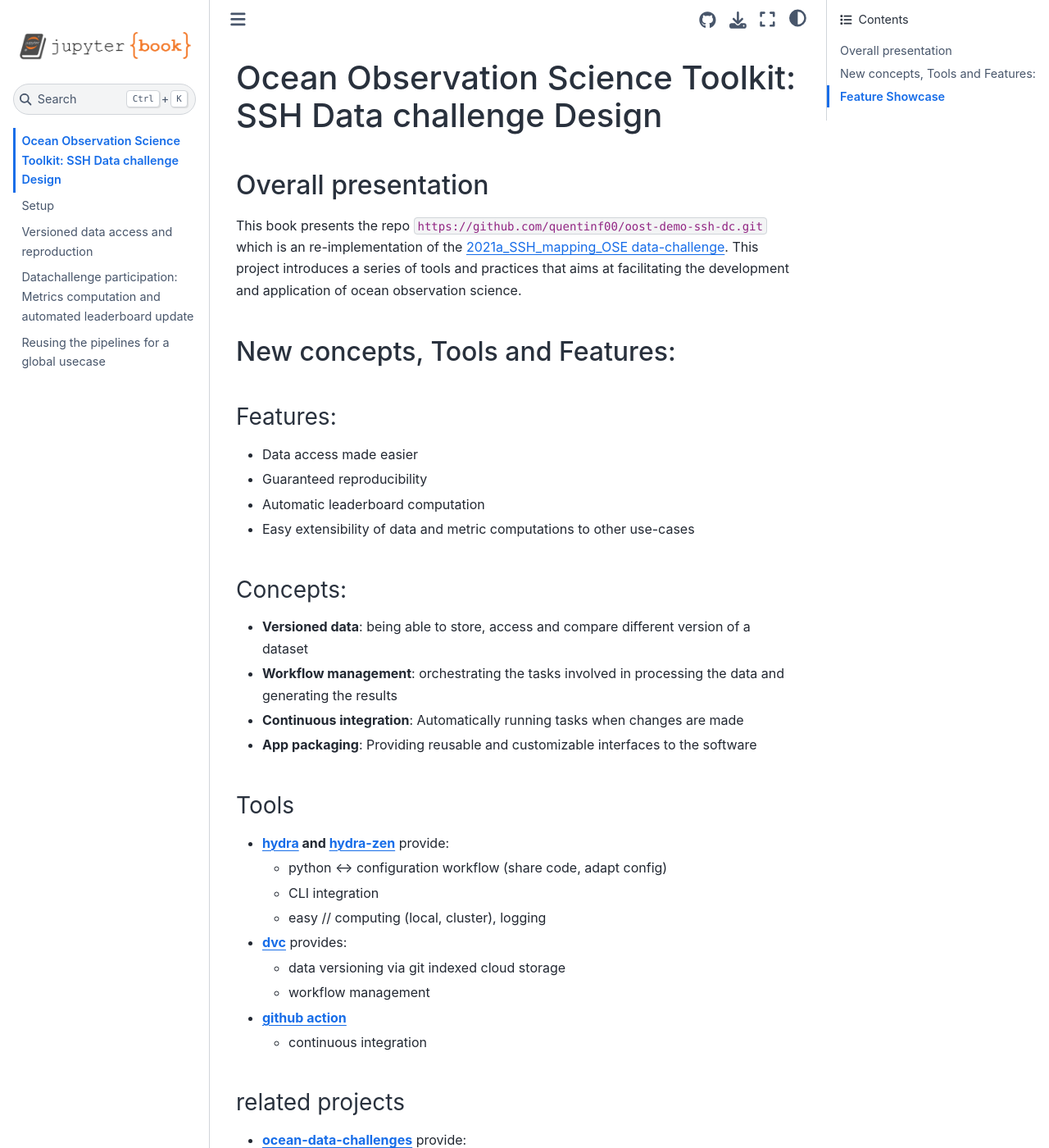
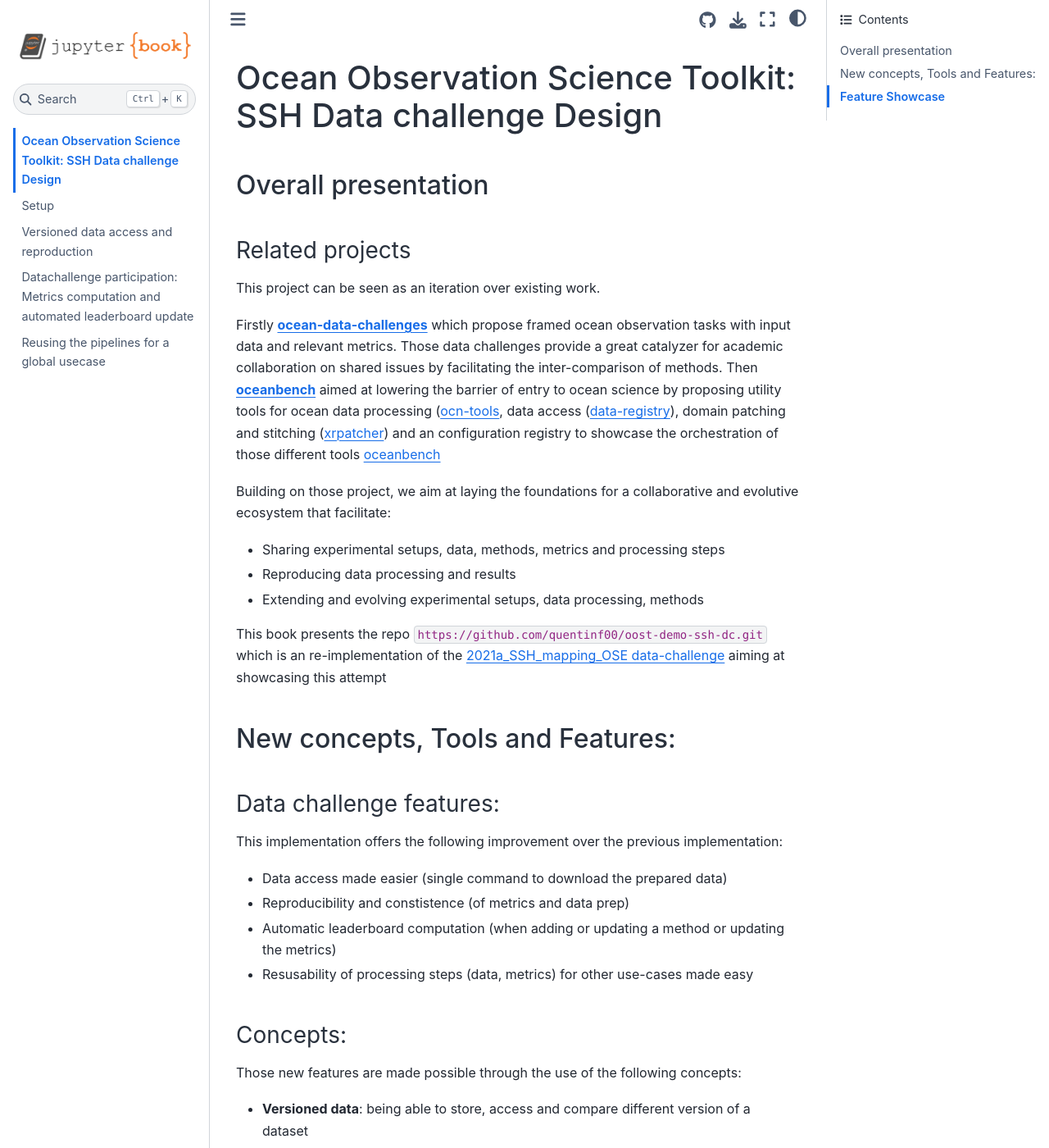
Before and after one commit to quentinf00/ocb-dc-ose-2021, a Jupyter Book: the page built from docs/intro.md, in a window 1280 px wide and 1400 px high. Shown: the whole window at 82% size. Built offline with Jupyter Book 1.0.4 settings and Sphinx 7.4.7 and the Sphinx Book theme 1.1.4, drawn with Linux system fonts in a browser that asks for light colours; some of the changed text lies outside the part shown.

Commit message:
Improve intro

```diff
--- a/docs/intro.md
+++ b/docs/intro.md
@@ -2,26 +2,38 @@
 
 
 ## Overall presentation
-This book presents the repo `https://github.com/quentinf00/oost-demo-ssh-dc.git` which is an re-implementation of the [2021a_SSH_mapping_OSE data-challenge](https://github.com/ocean-data-challenges/2023a_SSH_mapping_OSE).
- This project introduces a series of tools and practices that aims at facilitating the development and application of ocean observation science.
+
+### Related projects
+This project can be seen as an iteration over existing work.
+
+Firstly **[ocean-data-challenges](https://ocean-data-challenges.github.io/)** which propose framed ocean observation tasks with input data and relevant metrics. Those data challenges provide a great catalyzer for academic collaboration on shared issues by facilitating the inter-comparison of methods.
+Then **[oceanbench](https://jejjohnson.github.io/oceanbench/content/overview.html)** aimed at lowering the barrier of entry to ocean science by proposing utility tools for ocean data processing ([ocn-tools](https://github.com/jejjohnson/ocn-tools/), data access ([data-registry](https://github.com/quentinf00/oceanbench-data-registry)), domain patching and stitching ([xrpatcher](https://github.com/jejjohnson/xrpatcher)) and  an configuration registry to showcase the orchestration of those different tools [oceanbench](https://github.com/jejjohnson/oceanbench)
+
+Building on those project, we aim at laying the foundations for a collaborative and evolutive ecosystem that facilitate:
+- Sharing experimental setups, data, methods, metrics and processing steps
+- Reproducing data processing and results
+- Extending and evolving experimental setups, data processing, methods
+
+This book presents the repo `https://github.com/quentinf00/oost-demo-ssh-dc.git` which is an re-implementation of the [2021a_SSH_mapping_OSE data-challenge](https://github.com/ocean-data-challenges/2023a_SSH_mapping_OSE) aiming at showcasing this attempt
 
 ## New concepts, Tools and Features:
 
-
-### Features:
-- Data access made easier
-- Guaranteed reproducibility
-- Automatic leaderboard computation
-- Easy extensibility of data  and metric computations to other use-cases
+### Data challenge features:
+This implementation offers the following improvement over the previous implementation:
+- Data access made easier (single command to download the prepared data)
+- Reproducibility and constistence (of metrics and data prep)
+- Automatic leaderboard computation (when adding or updating a method or updating the metrics)
+- Resusability of processing steps (data, metrics) for other use-cases made easy
 
 ### Concepts:
+Those new features are made possible through the use of the following concepts:
 - **Versioned data**: being able to store, access and compare different version of a dataset
 - **Workflow management**: orchestrating the tasks involved in processing the data and generating the results
 - **Continuous integration**: Automatically running tasks when changes are made
-- **App packaging**: Providing reusable and customizable interfaces to the software
-
+- **Application packaging**: Providing portable and customizable interfaces to the software
 
 ### Tools
+In order to implement the previous concepts, the following tools and library
 -  **[hydra](https://hydra.cc/docs/intro/) and [hydra-zen](https://mit-ll-responsible-ai.github.io/hydra-zen/)** provide:
     -  python <-> configuration workflow (share code, adapt config)
     -  CLI integration
@@ -29,17 +41,9 @@ This book presents the repo `https://github.com/quentinf00/oost-demo-ssh-dc.git`
 -  **[dvc](https://dvc.org/doc/use-cases)** provides:
     -  data versioning via git indexed cloud storage
     -  workflow management
-- **[github action](https://docs.github.com/en/actions)**
+- **[github actions](https://docs.github.com/en/actions)**
     - continuous integration
 
-
-### related projects
-- **[ocean-data-challenges](https://ocean-data-challenges.github.io/)** provide:
-    - well thought evaluation use cases
-    - input data download instructions
-    - metrics code and notebooks to evaluate methods
--  **[oceanbench](https://jejjohnson.github.io/oceanbench/content/overview.html)** provide:
-    -  suite of tools and configuration for developing ml application
 
 
 ## Feature Showcase
```
